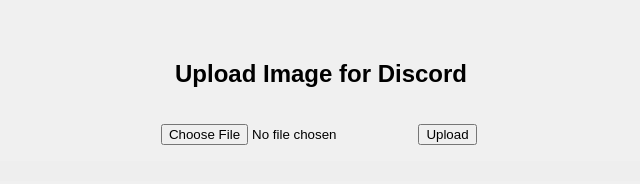
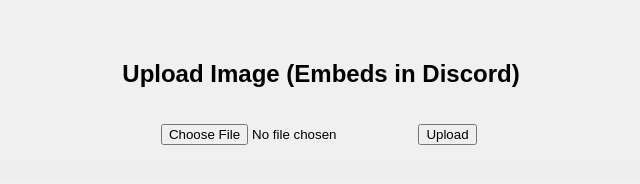
Before and after one commit to XD42343223423/WEbsite, a website: page index.html in a window 1280 px wide. Shown: the whole page, without its empty margins (319-959 px from the left). Drawn offline with Linux system fonts and the light colour scheme.

Commit message:
Update index.html

```diff
--- a/index.html
+++ b/index.html
@@ -2,7 +2,7 @@
 <html lang="en">
 <head>
   <meta charset="UTF-8" />
-  <title>Upload Image</title>
+  <title>Image Uploader</title>
   <style>
     body {
       font-family: sans-serif;
@@ -32,7 +32,7 @@
 </head>
 <body>
 
-  <h2>Upload Image for Discord</h2>
+  <h2>Upload Image (Embeds in Discord)</h2>
   <input type="file" id="fileInput" />
   <button onclick="upload()">Upload</button>
   <img id="preview" />
```
